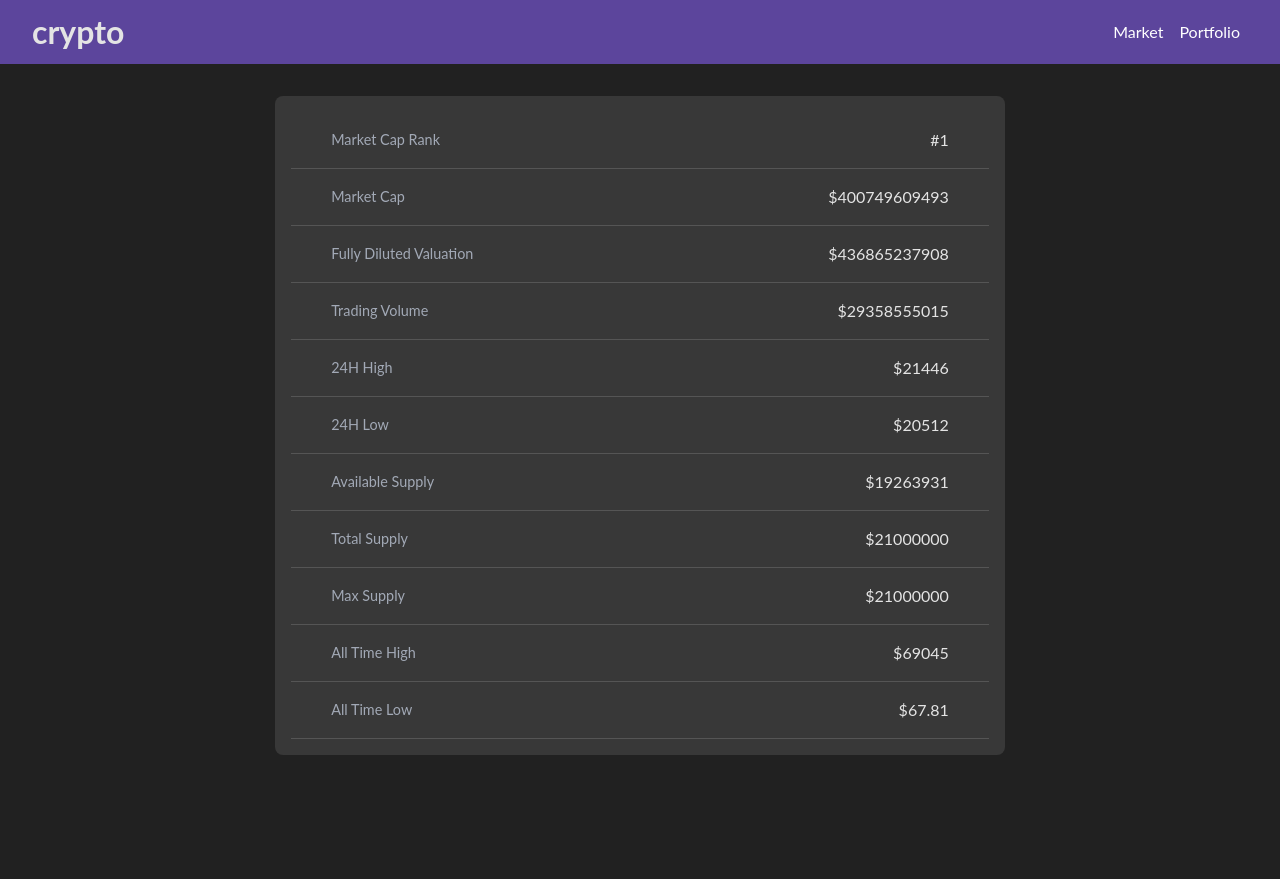
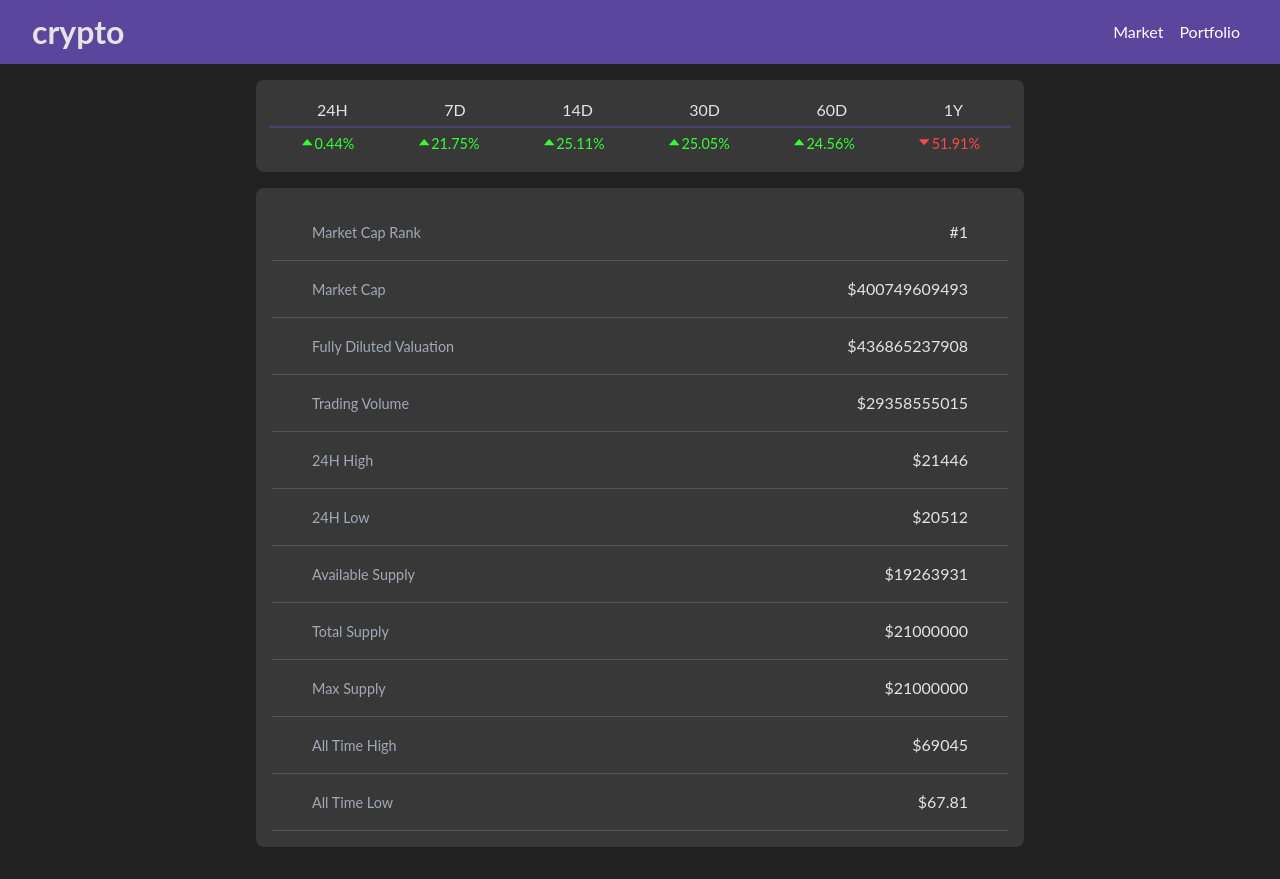
Before and after one commit to ShafiArnob/crypto-app, a React (Create React App) app in the folder crypto-app-client/: page /coins/aave in a window 1280 px wide. Before the commit the page ends 800 px from the top, so only its background shows below. Built offline with nearby package versions, Linux system fonts and the light colour scheme.

Commit message:
crypto page change-info section

```diff
--- a/crypto-app-client/package.json
+++ b/crypto-app-client/package.json
@@ -9,6 +9,7 @@
     "axios": "^1.2.2",
     "react": "^18.2.0",
     "react-dom": "^18.2.0",
+    "react-icons": "^4.7.1",
     "react-router-dom": "^6.6.2",
     "react-scripts": "5.0.1",
     "web-vitals": "^2.1.4"
--- a/crypto-app-client/src/App.css
+++ b/crypto-app-client/src/App.css
@@ -21,6 +21,12 @@ body{
 .container{
   max-width: var(--container-width-max);
   margin: 0 auto;
+}
+.red{
+  color: rgb(255, 73, 73);
+}
+.green{
+  color: rgb(51, 255, 51);
 }
 /** ::::: Navbar ::::: */
 .navbar{
@@ -103,9 +109,6 @@ body{
 
 
 /** ::::: Crypto ::::: */
-
-
-/* info description */
 .crypto-info{
   display: flex;
   flex-direction: column;
@@ -113,12 +116,32 @@ body{
   align-items: center;
   margin: 1rem;
 }
+/* time percentage info */
+.time-percentage-info{
+  background-color: var(--background-secondary);
+  width: 100%;
+  padding: 0.8rem;
+  border-radius: 8px;
+}
+hr{
+  opacity: 60%;
+  border: 1px solid var(--navbar-bg);
+}
+.time-period, .time-period-data{
+  display: flex;
+  justify-content: space-around;
+  padding: .3rem 0;
+}
+.time-period-data{
+  font-size: 0.9rem;
+}
+/* info description */
 .crypto-info--description{
   background-color: var(--background-secondary);
   margin: 1rem;
   padding: 1rem;
   border-radius: 8px;
-  width: 95%;
+  width: 100%;
 }
 .description-cell{
   border-bottom: 1px solid rgb(85, 85, 85);
@@ -134,3 +157,12 @@ body{
 .description-cell--data{
 
 }
+
+
+
+
+
+/* For mobile phones: */
+@media only screen and (max-width: 768px) {
+
+}
--- a/crypto-app-client/src/pages/Crypto/Crypto.jsx
+++ b/crypto-app-client/src/pages/Crypto/Crypto.jsx
@@ -1,6 +1,6 @@
 import React, { useState } from 'react'
 import { mockCoinData } from '../../utils/constants/mock'
-
+import {AiFillCaretDown, AiFillCaretUp} from 'react-icons/ai'
 const Crypto = () => {
   const [coinData, setCoinData] = useState(mockCoinData)
   console.log(coinData);
@@ -17,7 +17,23 @@ const Crypto = () => {
 
       {/* Time percentage info */}
       <div className='time-percentage-info'>
-
+        <div className='time-period'>
+          <span>24H</span>
+          <span>7D</span>
+          <span>14D</span>
+          <span>30D</span>
+          <span>60D</span>
+          <span>1Y</span>
+        </div>
+        <hr />
+        <div className='time-period-data'>
+          <span className={coinData.market_data.price_change_percentage_24h < 0 ? "red" : "green" }>{coinData.market_data.price_change_percentage_24h < 0 ? <AiFillCaretDown/>:<AiFillCaretUp/>}{Math.abs(coinData.market_data.price_change_percentage_24h.toFixed(2))}%</span>
+          <span className={coinData.market_data.price_change_percentage_7d < 0 ? "red" : "green" }>{coinData.market_data.price_change_percentage_7d < 0 ? <AiFillCaretDown/>:<AiFillCaretUp/>}{Math.abs(coinData.market_data.price_change_percentage_7d.toFixed(2))}%</span>
+          <span className={coinData.market_data.price_change_percentage_14d < 0 ? "red" : "green" }>{coinData.market_data.price_change_percentage_14d < 0 ? <AiFillCaretDown/>:<AiFillCaretUp/>}{Math.abs(coinData.market_data.price_change_percentage_14d.toFixed(2))}%</span>
+          <span className={coinData.market_data.price_change_percentage_30d < 0 ? "red" : "green" }>{coinData.market_data.price_change_percentage_30d < 0 ? <AiFillCaretDown/>:<AiFillCaretUp/>}{Math.abs(coinData.market_data.price_change_percentage_30d.toFixed(2))}%</span>
+          <span className={coinData.market_data.price_change_percentage_60d < 0 ? "red" : "green" }>{coinData.market_data.price_change_percentage_60d < 0 ? <AiFillCaretDown/>:<AiFillCaretUp/>}{Math.abs(coinData.market_data.price_change_percentage_60d.toFixed(2))}%</span>
+          <span className={coinData.market_data.price_change_percentage_1y < 0 ? "red" : "green" }>{coinData.market_data.price_change_percentage_1y < 0 ?<AiFillCaretDown/>:<AiFillCaretUp/>}{Math.abs(coinData.market_data.price_change_percentage_1y.toFixed(2))}%</span>
+        </div>
       </div>
 
       <div className='crypto-info--description'>
```
Also changed, not shown: 1 other file (tests, documents, lock files or other folders).
